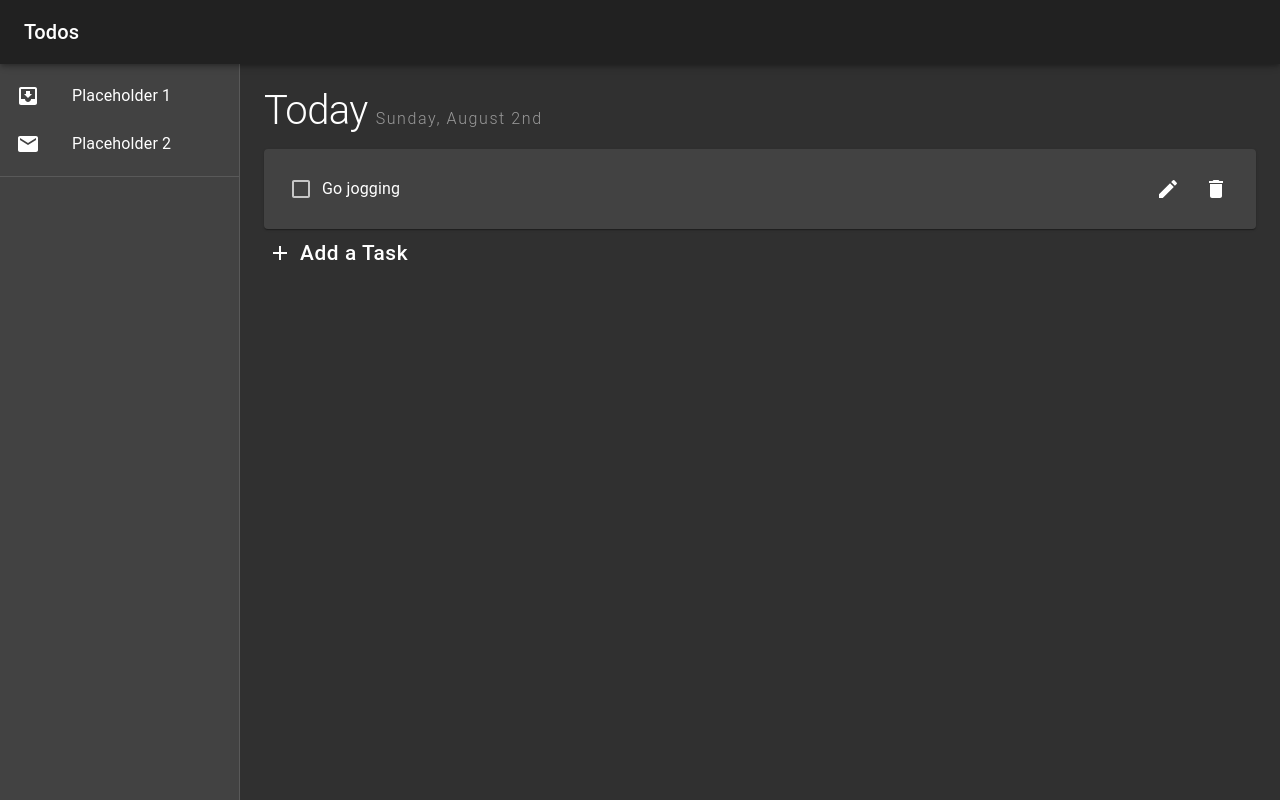
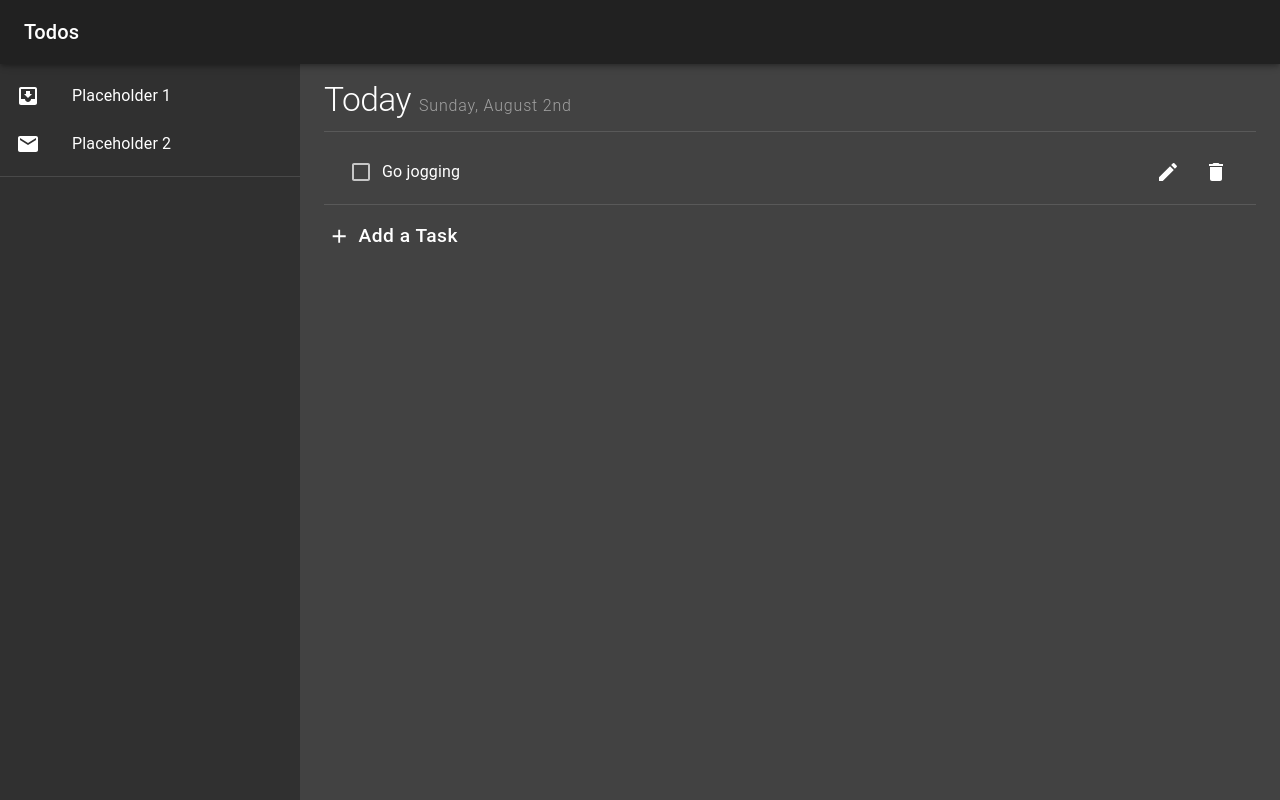
Before and after one commit to Slowcobo/todo, a React (Create React App) app: page / in a window 1280 px wide. Built offline with nearby package versions, Linux system fonts and the light colour scheme.

Commit message:
Implement minor style improvements

```diff
--- a/src/Drawer.js
+++ b/src/Drawer.js
@@ -10,7 +10,7 @@ import ListItemText from "@material-ui/core/ListItemText";
 import InboxIcon from "@material-ui/icons/MoveToInbox";
 import MailIcon from "@material-ui/icons/Mail";
 
-const drawerWidth = 240;
+const drawerWidth = 300;
 
 const useStyles = makeStyles((theme) => ({
   drawer: {
@@ -19,6 +19,8 @@ const useStyles = makeStyles((theme) => ({
   },
   drawerPaper: {
     width: drawerWidth,
+    border: "none",
+    backgroundColor: theme.palette.background.default,
   },
   drawerContainer: {
     overflow: "auto",
--- a/src/TodoApp.js
+++ b/src/TodoApp.js
@@ -8,8 +8,9 @@ import TodoDashboard from "./TodoDashboard";
 
 const useStyles = makeStyles((theme) => ({
   root: {
-    backgroundColor: theme.palette.background.default,
+    backgroundColor: theme.palette.background.paper,
     display: "flex",
+    height: "100vh",
   },
   content: {
     flexGrow: 1,
--- a/src/TodoDashboard.js
+++ b/src/TodoDashboard.js
@@ -2,21 +2,23 @@ import React, { useContext } from "react";
 import moment from "moment";
 import { makeStyles } from "@material-ui/core/styles";
 import Typography from "@material-ui/core/Typography";
+import Divider from "@material-ui/core/Divider";
+import Grid from "@material-ui/core/Grid";
 import { TodosContext } from "./context/todos.context";
 import TodoForm from "./TodoForm";
 import TodoList from "./TodoList";
 
 const useStyles = makeStyles((theme) => ({
   root: {
-    marginTop: theme.spacing(8),
+    marginTop: theme.spacing(7),
     "& h1": {
-      fontSize: "2.5rem",
+      fontSize: "2.1rem",
     },
   },
   date: {
     marginLeft: theme.spacing(1),
     fontSize: "1rem",
-    letterSpacing: "0.1rem",
+    letterSpacing: "0.05rem",
     opacity: "0.5",
   },
 }));
@@ -29,14 +31,16 @@ export default function TodoDashboard() {
   );
 
   return (
-    <div className={classes.root}>
+    <Grid container className={classes.root}>
+      <Grid item xs={12}>
         <Typography variant="h1" gutterBottom>
           Today
           <span className={classes.date}>{date.format("dddd, MMMM Do")}</span>
         </Typography>
-
+        <Divider />
         <TodoList todos={todos} />
         <TodoForm />
-    </div>
+      </Grid>
+    </Grid>
   );
 }
--- a/src/TodoForm.js
+++ b/src/TodoForm.js
@@ -15,7 +15,7 @@ import TodoDatePicker from "./TodoDatePicker";
 
 const useStyles = makeStyles((theme) => ({
   addTask: {
-    fontSize: "1.3rem",
+    fontSize: "1.2rem",
     textTransform: "none",
     "&:hover": {
       backgroundColor: "transparent",
@@ -58,7 +58,7 @@ export default function TodoForm() {
         className={classes.addTask}
         disableRipple
         disableFocusRipple
-        startIcon={<AddIcon style={{ fontSize: "1.5rem" }} />}
+        startIcon={<AddIcon style={{ fontSize: "1.4rem" }} />}
         onClick={handleClickOpen}
       >
         Add a Task
--- a/src/TodoList.js
+++ b/src/TodoList.js
@@ -1,5 +1,4 @@
 import React from "react";
-import Paper from "@material-ui/core/Paper";
 import List from "@material-ui/core/List";
 import Divider from "@material-ui/core/Divider";
 import Todo from "./Todo";
@@ -7,16 +6,14 @@ import Todo from "./Todo";
 export default function TodoList({ todos }) {
   if (todos.length) {
     return (
-      <Paper>
       <List>
         {todos.map((todo, i) => (
           <React.Fragment key={todo.id}>
             <Todo {...todo} />
-              {i < todos.length - 1 && <Divider />}
+            <Divider />
           </React.Fragment>
         ))}
       </List>
-      </Paper>
     );
   }
   return null;
```
Lines whose indentation alone changed are shown as unchanged.
